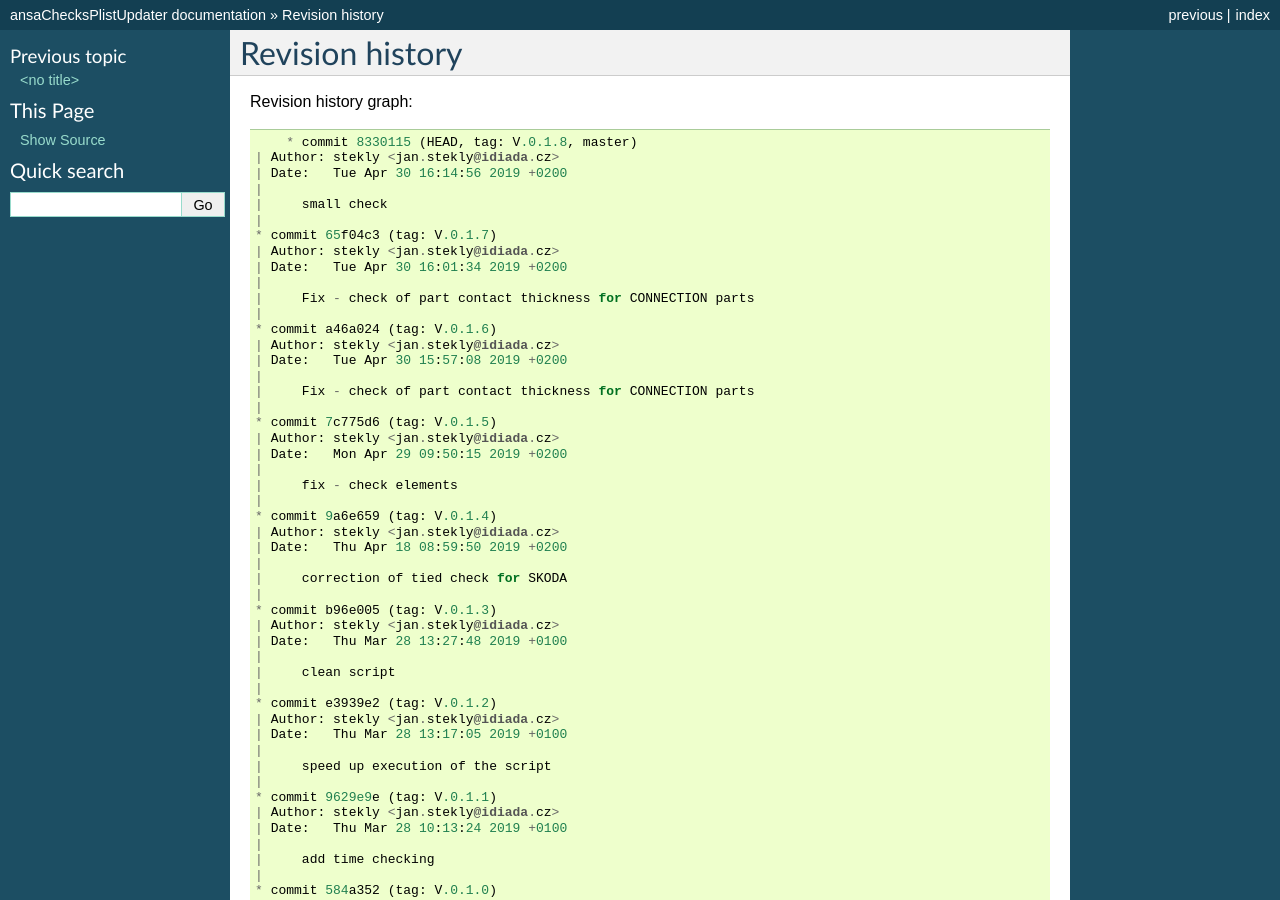
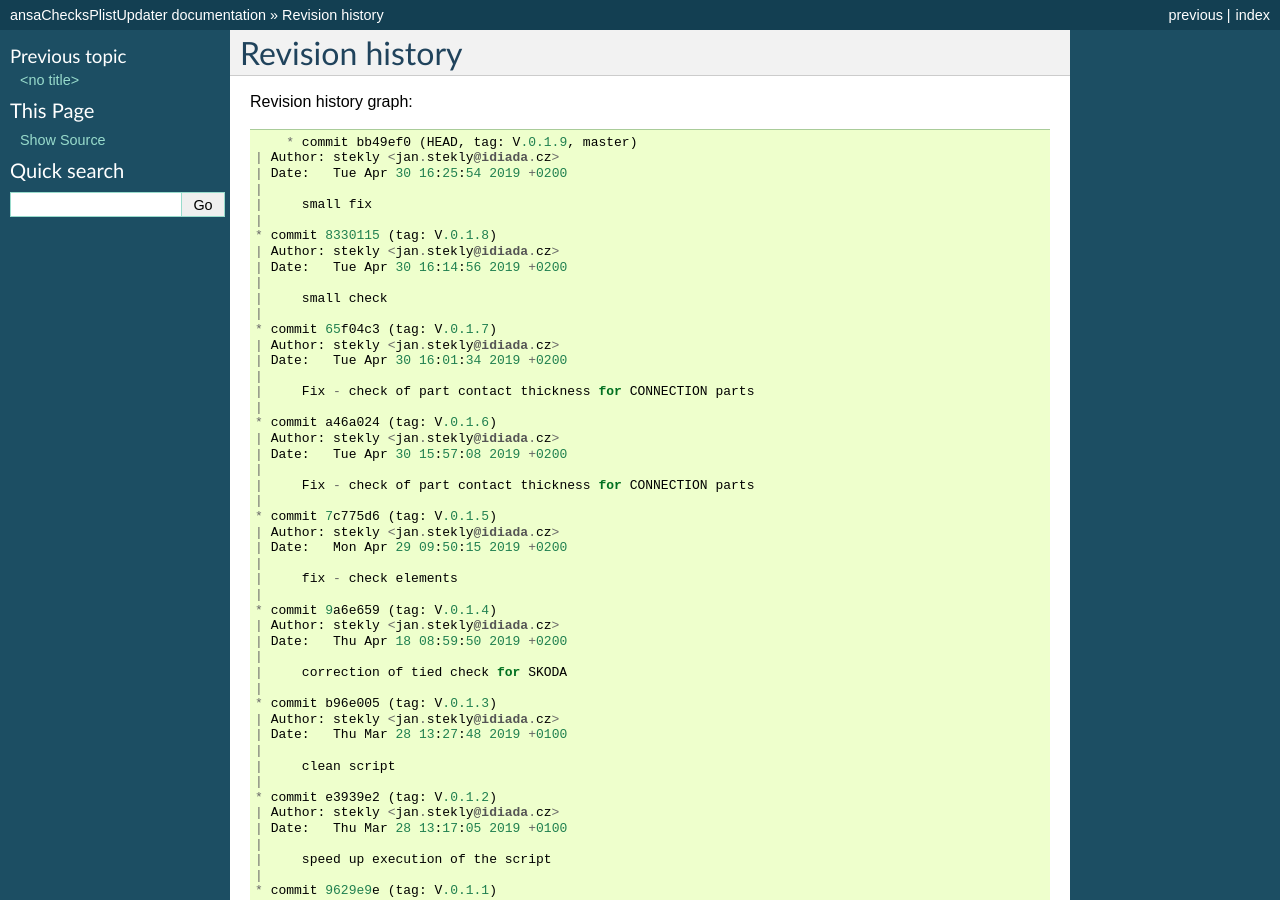
Before and after one commit to fanaSiegl/checks, a Sphinx documentation site: the page built from doc/sphinx/source/revision_history.rst, in a window 1280 px wide and 900 px high. Built offline with Sphinx 7.4.7, drawn with Linux system fonts in a browser that asks for light colours; formulas are drawn with MathJax 3; pages that are not in the unit, such as notebooks, are missing from menus; the version number could not be read and is left out.

```diff
--- a/doc/sphinx/source/revision_history.rst
+++ b/doc/sphinx/source/revision_history.rst
@@ -4,7 +4,13 @@
 
 Revision history graph::
 
-       * commit 8330115 (HEAD, tag: V.0.1.8, master)
+       * commit bb49ef0 (HEAD, tag: V.0.1.9, master)
+   | Author: stekly <jan.stekly@idiada.cz>
+   | Date:   Tue Apr 30 16:25:54 2019 +0200
+   |
+   |     small fix
+   |
+   * commit 8330115 (tag: V.0.1.8)
    | Author: stekly <jan.stekly@idiada.cz>
    | Date:   Tue Apr 30 16:14:56 2019 +0200
    |
```
Also changed, not shown: 1 other file.
